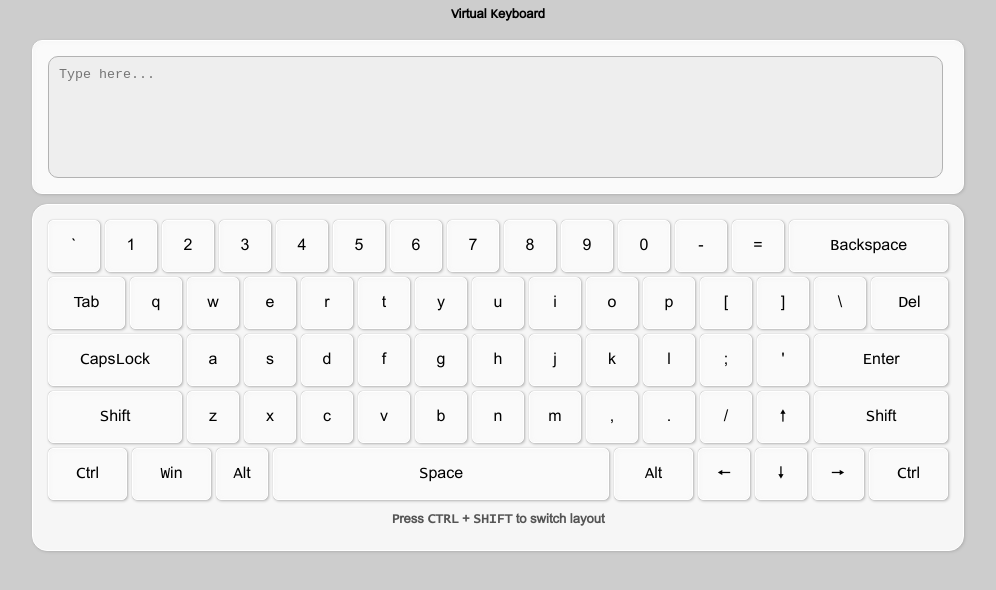
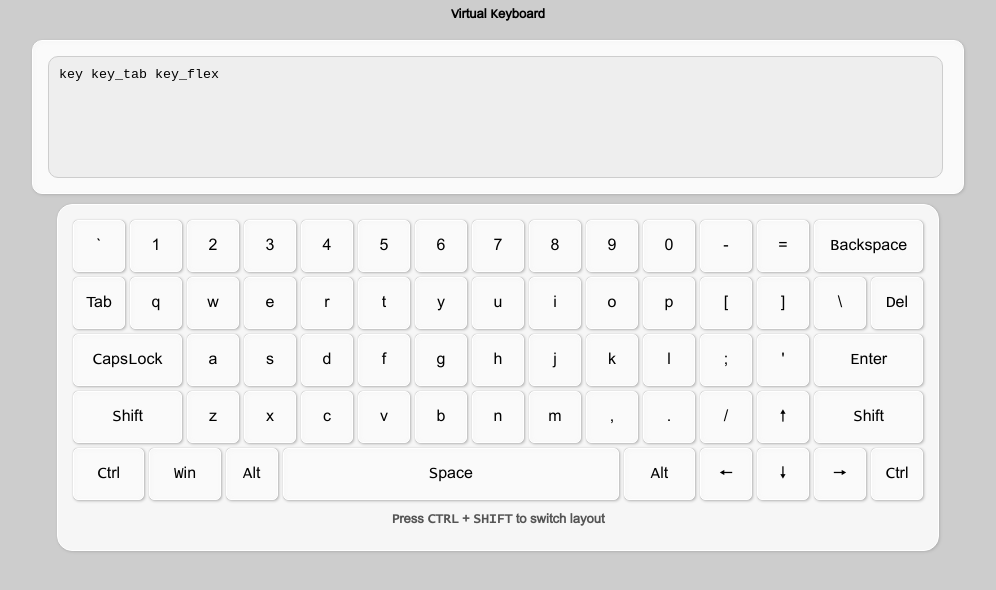
Before and after one commit to tedgregory/virtual-keyboard, a plain HTML site: page index.html in a window 1280 px wide. Both pictures are taken after a click on the element "Tab". Shown: the whole page, without its empty margins (142-1138 px from the left). Drawn offline with Linux system fonts and the light colour scheme.

Commit message:
feat: click handling and restyling

```diff
--- a/src/js/KeyBuilder.js
+++ b/src/js/KeyBuilder.js
@@ -8,20 +8,22 @@ export class KeyBuilder {
     this.node = this.setMarkup();
   }
   setMarkup = () => {
-    let classList = ['key', ...(this.keyData.classes || [])];
+    let classList = ["key", ...(this.keyData.classes || [])];
     let keyNode = createDomNode("div", "", classList);
     if (this.keyData.canShift) {
       keyNode.dataset.ru = this.keyData.ru.norm;
       keyNode.dataset.en = this.keyData.en.norm;
       keyNode.dataset.ruShifted = this.keyData.ru.shifted;
       keyNode.dataset.enShifted = this.keyData.en.shifted;
+      keyNode.dataset.role = "letter";
     } else {
       keyNode.innerText = this.keyData.label;
+      keyNode.dataset.role = "system";
     }
     keyNode.dataset.keyCode = this.keyCode;
     return keyNode;
   };
   getNode = () => {
-      return this.node;
-  }
+    return this.node;
+  };
 }
--- a/src/js/Keyboard.js
+++ b/src/js/Keyboard.js
@@ -10,15 +10,16 @@ export class Keyboard {
     this.isCtrl = false;
     this.isCapsLock = false;
     this.isMouseClicked = false;
-    this.lang = "en";
+    this.lang = localStorage.getItem("lang") || "en";
     this.domElements = {};
-    this.domElements.keys = [];
+    this.domElements.keyBase = {};
   }
   initKeyboard = () => {
     this.createWrapper();
     this.createInput();
     this.createKeyboard();
     this.setKeysText();
+    this.initClickHandlers();
   };
   createWrapper = (className = KEYBOARD_WRAPPER_CLASS) => {
     let wrapper = createDomNode("section", "", [className]);
@@ -49,15 +50,16 @@ export class Keyboard {
     let lineWrapper = createDomNode("div", "", ["keyboard-area__line"]);
     keysLine.forEach((code) => {
       let newKeyObj = new KeyBuilder(code);
-      this.domElements.keys.push(newKeyObj);
+      this.domElements.keyBase[`${code}`] = newKeyObj;
       lineWrapper.append(newKeyObj.getNode());
     });
     return lineWrapper;
   };
   setKeysText = () => {
-    this.domElements.keys.forEach( key => {
+    let keyStorage = this.domElements.keyBase;
+    Object.keys(keyStorage).forEach((keyCode) => {
+      let key = keyStorage[`${keyCode}`];
       if (!key.keyData.en) return;
-      console.log(key.node);
       if (this.isShift) {
         if (this.isCapsLock && !key.keyData.noCaps) {
           key.node.innerText = key.keyData[`${this.lang}`].normal;
@@ -73,4 +75,36 @@ export class Keyboard {
       }
     });
   };
+  initClickHandlers = () => {
+    let keyStorage = this.domElements.keyBase;
+    Object.keys(keyStorage).forEach((keyCode) => {
+      let key = this.domElements.keyBase[`${keyCode}`].getNode();
+      key.addEventListener("mousedown", (e) => this.handleKeyEvent(e));
+      key.addEventListener("mouseup", (e) => this.handleKeyEvent(e));
+      key.addEventListener("mouseout", (e) => this.handleKeyEvent(e));
+    });
+    document.body.addEventListener("keydown", (e) => this.handleKeyEvent(e));
+    document.body.addEventListener("keyup", (e) => this.handleKeyEvent(e));
+  };
+  handleKeyEvent(event) {
+    let currentKey = this.domElements.keyBase[`${(event.code || event.target.dataset.keyCode)}`].getNode();
+    if (["keydown","mousedown"].includes(event.type)) {
+      currentKey.classList.add("pressed");
+    } else if (["keyup","mouseup","mouseout"].includes(event.type)) {
+      currentKey.classList.remove("pressed");
+    }
+    //if phisical key pressed
+    if (event.code) {
+      //let currentKey = this.domElements.keyBase[event.code].getNode();
+      this.domElements.textArea.value = currentKey.toString();
+    }
+    this.domElements.textArea.value = currentKey.classList;
+  }
+
+  capslockHandler = () => {};
+
+  switchInputLanguage = () => {
+    this.lang = this.lang === "en" ? "ru" : "en";
+    localStorage.setItem("lang", this.lang);
+  };
 }
--- a/src/js/keysData.js
+++ b/src/js/keysData.js
@@ -68,7 +68,7 @@ export const KEY_CODES = {
   ArlineLeft: getLetter("🠔", "🠔", "🠔", "🠔"),
   ArlineDown: getLetter("🠗", "🠗", "🠗", "🠗"),
   ArlineRight: getLetter("🠖", "🠖", "🠖", "🠖"),
-  ControlRight: getSpecial("Ctrl", ["key_flex"]),
+  ControlRight: getSpecial("Ctrl", []),
 };
 
 export const KEYBOARD_MAP = [
--- a/src/style/components/_keyboard.scss
+++ b/src/style/components/_keyboard.scss
@@ -10,6 +10,7 @@ $color-dark-3xl: #292929;
 $color-dark-l: #545454;
 $color-dark-xl: #4c4c4c;
 $color-dark-m: #b2b2b2;
+$color-light-green: #0df2c9;
 
 %box-shadow-panel {
   box-shadow: 0px 0px 1px $color-dark-m, 1px 1px 3px $color-dark-m,
@@ -18,14 +19,13 @@ $color-dark-m: #b2b2b2;
 }
 
 .keyboard {
-  min-width: 900px;
-  max-width: 1200px;
   display: flex;
   flex-direction: column;
   align-items: center;
   gap: 10px;
   margin: 0 auto;
-  h1, h2 {
+  h1,
+  h2 {
     text-align: center;
     @extend %font-sans-serif;
     @include font(1.3rem, 600, normal, 3rem);
@@ -45,17 +45,18 @@ textarea.keyboard-input {
   padding: 10px;
   height: 100px;
   resize: none;
-  border: 1px solid $color-dark-m;
+  border: 1px solid $color-dark-s;
   outline: none;
   border-radius: 10px;
   background-color: $color-bg-shadowl;
   &:focus {
-    border-color: transparent !important;
+    background-color: $color-light-xl;
+    box-shadow: 0px 0px 15px $color-light-l inset;
   }
 }
 .keyboard-area {
   @extend %box-shadow-panel;
-  width: 900px;
+  width: 850px;
   margin: 0 auto;
   display: flex;
   flex-direction: column;
@@ -81,14 +82,11 @@ textarea.keyboard-input {
   display: flex;
   align-items: center;
   justify-content: center;
-  transition: all 0.5s;
+  transition: all 0.3s;
   &:hover {
-    background-image: radial-gradient(
-      farthest-side,
-      $color-light-xl,
-      $color-light-l
-    );
+    border-color: $color-light-green;
   }
+
   &_flex {
     flex: 1;
   }
@@ -96,3 +94,6 @@ textarea.keyboard-input {
     min-width: 334px;
   }
 }
+.pressed {
+  background-color: $color-light-green;
+}
```
Also changed, not shown: src/style/main.css, 1 other file.
